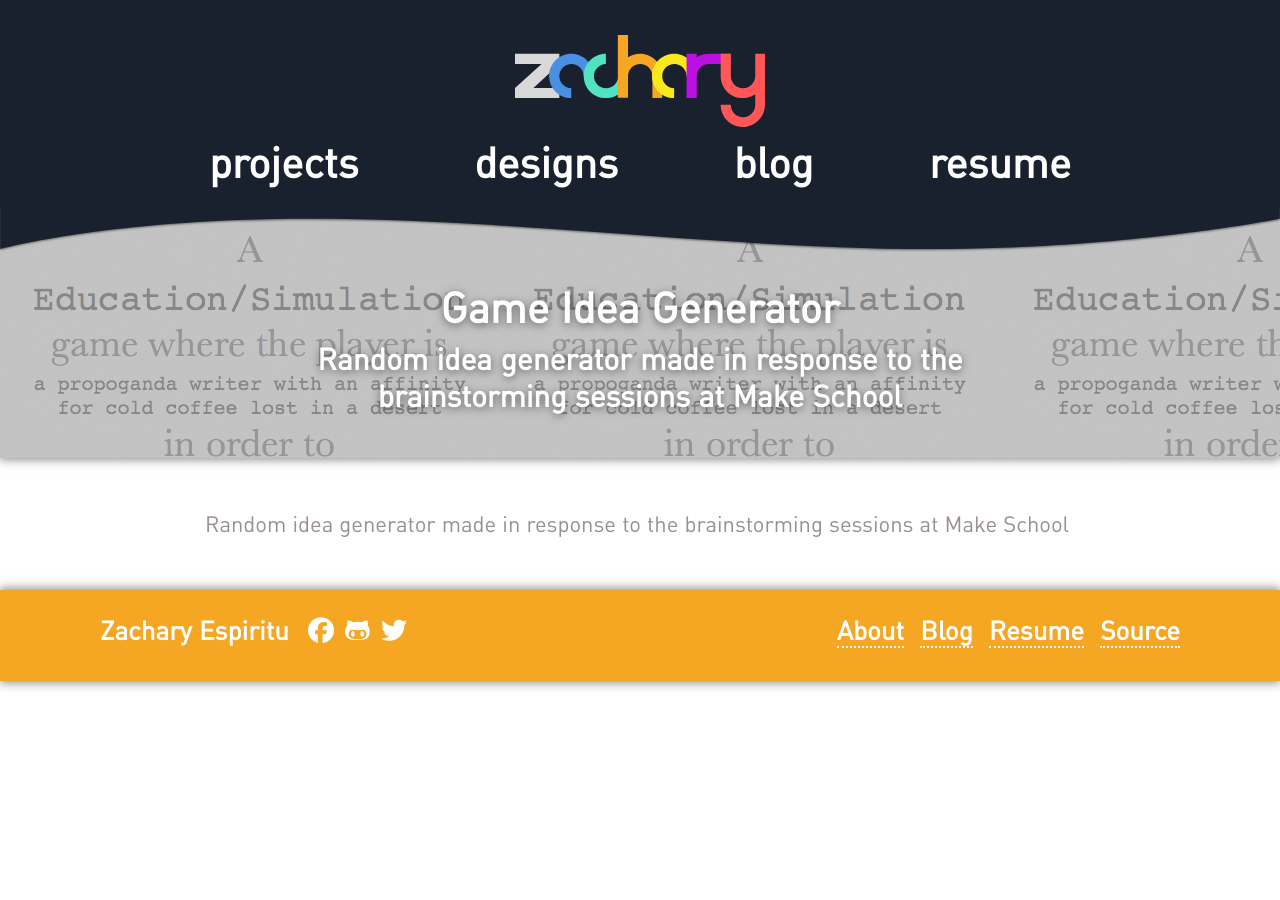
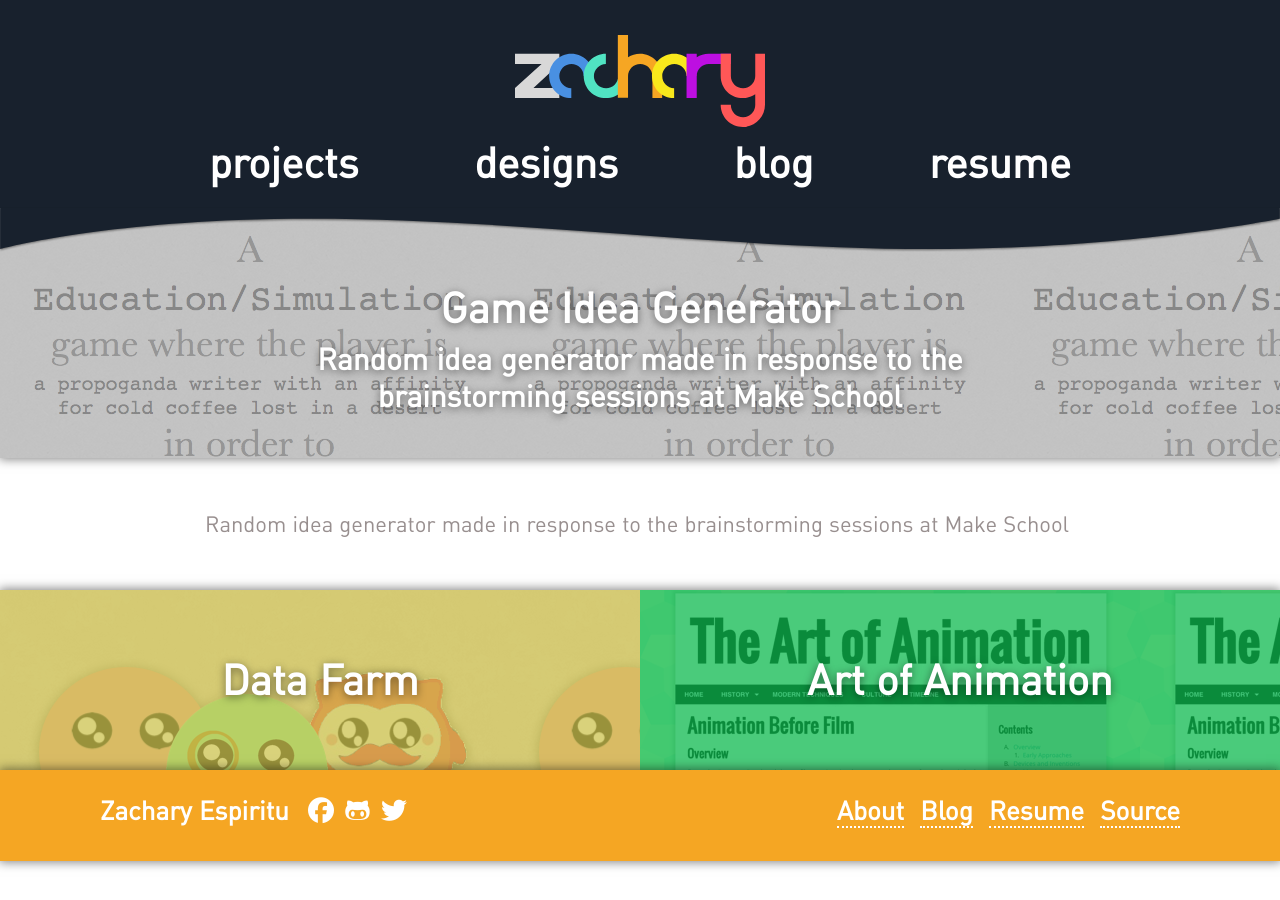
Before and after one commit to ZacharyEspiritu/zacharyespiritu.github.io, a Jekyll site: the page built from _projects/2015-07-18-game-idea-generator.markdown, in a window 1280 px wide. Built offline with Jekyll 4.4.1, drawn with Linux system fonts in a browser that asks for light colours; nearby versions of some CDN libraries.

Commit message:
Add post layout footer navigation bar

```diff
--- a/_layouts/post.html
+++ b/_layouts/post.html
@@ -34,19 +34,36 @@
             <div class="post-wrapper">
                 {{ content }}
             </div>
-            <!-- <footer class="post-footer">
-                {% if post.ending %}
-                    <div class="post-ending">
-                        {{ post.ending }}
-                    </div>
-                {% endif %}
-                <nav>
-                    <div class="previous-post" style="background-image: url('{{ previous_post.image_path }}');">
-                    </div>
-                    <div class="next-post" style="background-image: url('{{ next_post.image_path }}');">
-                    </div>
+            <footer class="post-footer">
+                <nav role="navigation">
+                    {% assign next_post = page.next %}
+                    {% assign previous_post = page.previous %}
+                    {% if next_post %}
+                        <a href="{{ next_post.url }}" class="post-block" style="background-image: url('{{ next_post.image_path }}');">
+                            <div class="overlay" style="background: {{ next_post.card_color }};"></div>
+                            <div class="overlay-text">
+                                <div class="overlay-text-table">
+                                    <div class="overlay-text-content">
+                                        {{ next_post.title }}
+                                    </div>
+                                </div>
+                            </div>
+                        </a>
+                    {% endif %}
+                    {% if previous_post %}
+                        <a href="{{ previous_post.url }}" class="post-block" style="background-image: url('{{ previous_post.image_path }}');">
+                            <div class="overlay" style="background: {{ previous_post.card_color }};"></div>
+                            <div class="overlay-text">
+                                <div class="overlay-text-table">
+                                    <div class="overlay-text-content">
+                                        {{ previous_post.title }}
+                                    </div>
+                                </div>
+                            </div>
+                        </a>
+                    {% endif %}
                 </nav>
-            </footer> -->
+            </footer>
         </main>
         {% include footer.html %}
     </body>
--- a/_projects/2015-07-25-data-farm.markdown
+++ b/_projects/2015-07-25-data-farm.markdown
@@ -20,11 +20,11 @@ Unfortunately, `ifaddrs` only allows retreival of microcosms of information at a
 
 After 6 hours of non-stop development (and a brief hiccup with XCode projects failing to work nicely across multiple computers), we qualified for the finals and eventually were crowned the "Beginner Group Winner" of hackGCT 2015!
 
-<img src="/images/projects/data-farm/team-photo.png" alt="The Data Farm team.">
+<img src="/images/projects/data-farm/team-photo.png" alt="The Data Farm team." style="max-width: 650px;">
 
-Olivia made a presentation deck for our demo, which you can find [here][data-farm-deck].
+Olivia also made a presentation deck for our demo, which you can find [here][data-farm-deck].
 
-You can also view the source code for the entire project [here][data-farm-github].
+You can view the source code for the entire project [here][data-farm-github].
 
 [or-github]:        https://github.com/oliviaiscool
 [nc-github]:        https://github.com/NicoCobb
--- a/_sass/styles.scss
+++ b/_sass/styles.scss
@@ -550,9 +550,11 @@ a.block-link {
 }
 
 #footer {
+  position: relative;
   font-size: 26px;
   box-shadow: 0px 0px 10px 1px rgba(0,0,0,0.5);
   background-color: #F5A623;
+  z-index: 2;
 
   .footer-left { float: left; }
 
@@ -711,3 +713,50 @@ a.block-link {
     }
   }
 }
+
+.post-footer {
+  box-shadow: 0px 0px 10px 1px rgba(0,0,0,0.5);
+
+  nav {
+    display: table;
+    width: 100%;
+    height: 180px;
+  }
+
+  .post-block {
+    position: relative;
+    display: table-cell;
+    width: 50%;
+    height: 100%;
+    text-align: center;
+    vertical-align: middle;
+    text-decoration: none;
+    color: white;
+    text-shadow: 0px 2px 8px rgba(0, 0, 0, 0.5);
+
+    .overlay,
+    .overlay-text {
+      position: absolute;
+      top: 0;
+      left: 0;
+      width: 100%;
+      height: 100%;
+      z-index: 1;
+    }
+
+    .overlay {
+      opacity: 0.75;
+    }
+
+    .overlay-text-table {
+      display: table;
+      height: 100%;
+      width: 100%;
+
+      .overlay-text-content {
+        display: table-cell;
+        vertical-align: middle;
+      }
+    }
+  }
+}
```
